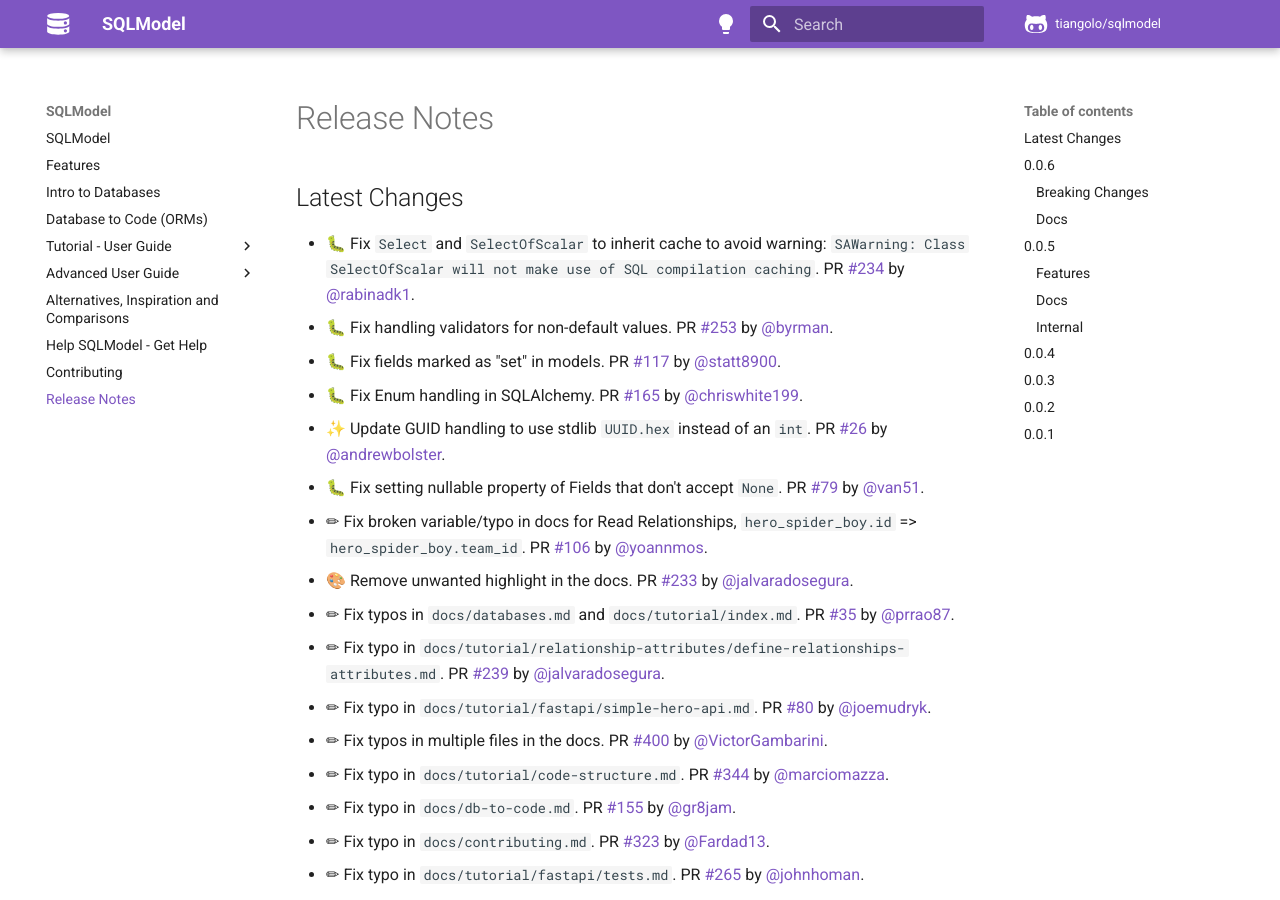
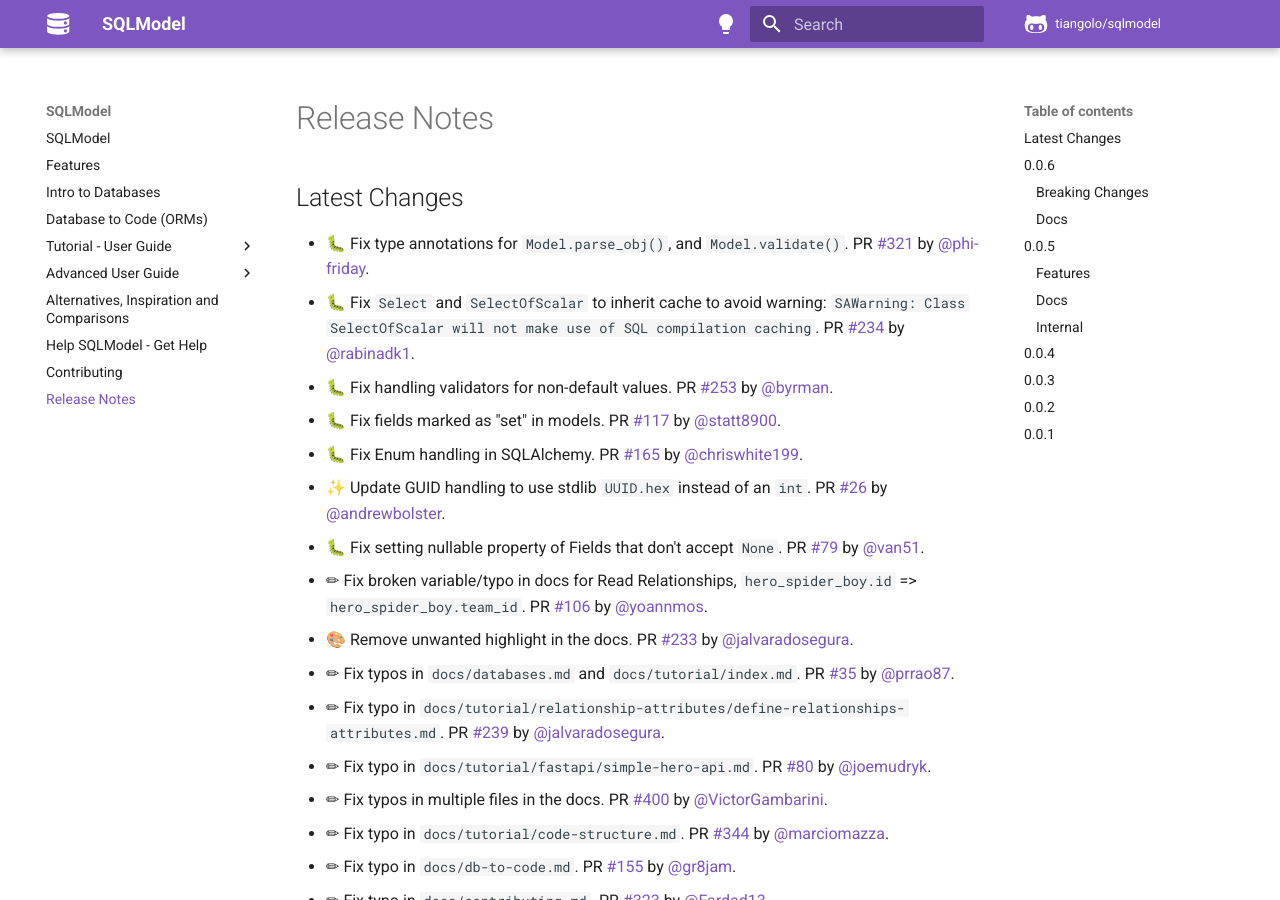
Before and after one commit to upmorpheus/Laravel-perfect, an MkDocs documentation site: the page built from docs/release-notes.md, in a window 1280 px wide and 900 px high. Built offline with MkDocs 1.6.1 and Material for MkDocs 9.7.7, drawn with Linux system fonts in a browser that asks for light colours; comment, search, counter and statistics services are not loaded.

Commit message:
📝 Update release notes

```diff
--- a/docs/release-notes.md
+++ b/docs/release-notes.md
@@ -2,6 +2,7 @@
 
 ## Latest Changes
 
+* 🐛 Fix type annotations for `Model.parse_obj()`, and `Model.validate()`. PR [#321](https://github.com/tiangolo/sqlmodel/pull/321) by [@phi-friday](https://github.com/phi-friday).
 * 🐛 Fix `Select` and `SelectOfScalar` to inherit cache to avoid warning: `SAWarning: Class SelectOfScalar will not make use of SQL compilation caching`. PR [#234](https://github.com/tiangolo/sqlmodel/pull/234) by [@rabinadk1](https://github.com/rabinadk1).
 * 🐛 Fix handling validators for non-default values. PR [#253](https://github.com/tiangolo/sqlmodel/pull/253) by [@byrman](https://github.com/byrman).
 * 🐛 Fix fields marked as "set" in models. PR [#117](https://github.com/tiangolo/sqlmodel/pull/117) by [@statt8900](https://github.com/statt8900).
```
